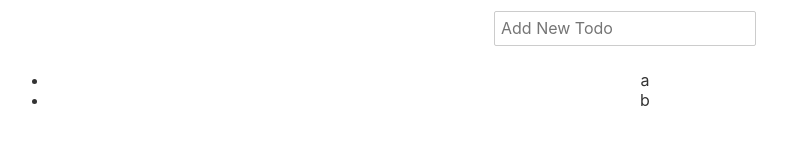
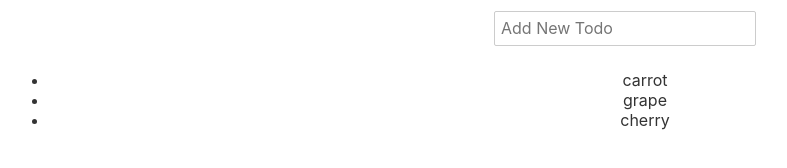
Before and after one commit to Garcila/todo_svelte, a Svelte app: page / in a window 1280 px wide. Shown: the part 176-344 px from the top of the page, without its empty margins (15-802 px from the left). Built offline with nearby package versions, Linux system fonts and the light colour scheme.

Commit message:
separated the list of todos and changed the input a bit

```diff
--- a/src/App.svelte
+++ b/src/App.svelte
@@ -1,20 +1,26 @@
 <script>
-	import TodoInput from "./Components/TodoInput.svelte";
+	import InputTodo from "./Components/InputTodo.svelte";
+	import TodoList from "./Components/TodoList.svelte";
+	let newId = 4;
 	let newTodo = "";
-	let todos = ["a", "b"];
+	let todos = [
+		{ id: 1, name: "carrot" },
+		{ id: 2, name: "grape" },
+		{ id: 3, name: "cherry" },
+	];
 
 	function addTodo(newTodo) {
+		newId = newId + 1;
+		newTodo = { id: newId, name: newTodo };
 		todos = [...todos, newTodo];
 	}
 </script>
 
 <main>
 	<h1>TODO</h1>
-	<TodoInput {addTodo} {newTodo} />
+	<InputTodo {newTodo} {addTodo} />
 	<ul>
-		{#each todos as todo}
-			<li>{todo}</li>
-		{/each}
+		<TodoList {todos} />
 	</ul>
 </main>
 
--- a/src/Components/TodoInput.svelte
+++ b/src/Components/InputTodo.svelte
@@ -1,11 +1,14 @@
 <script>
 	export let addTodo;
 	export let newTodo;
+	function resetForm() {
+		newTodo = "";
+	}
 </script>
 
 <form
 	id="todoForm"
-	on:submit|preventDefault={addTodo(newTodo, "")}
+	on:submit|preventDefault={(addTodo(newTodo), resetForm())}
 >
 	<input
 		type="text"
--- /dev/null
+++ b/src/Components/TodoList.svelte
@@ -0,0 +1,7 @@
+<script>
+	export let todos;
+</script>
+
+{#each todos as todo (todo.id)}
+	<li>{todo.name}</li>
+{/each}
```
Also changed, not shown: 1 other file (tests, documents, lock files or other folders).
